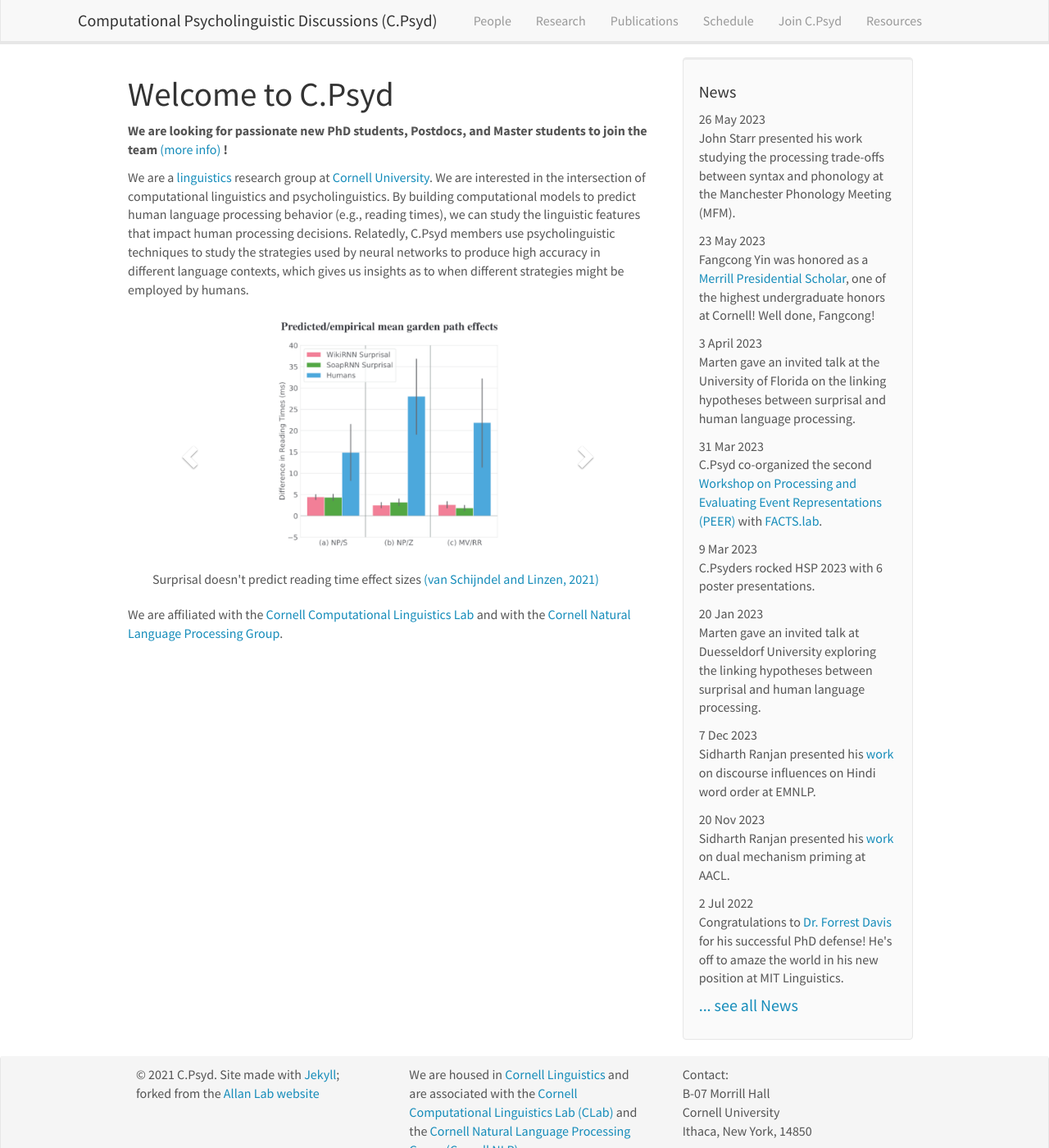
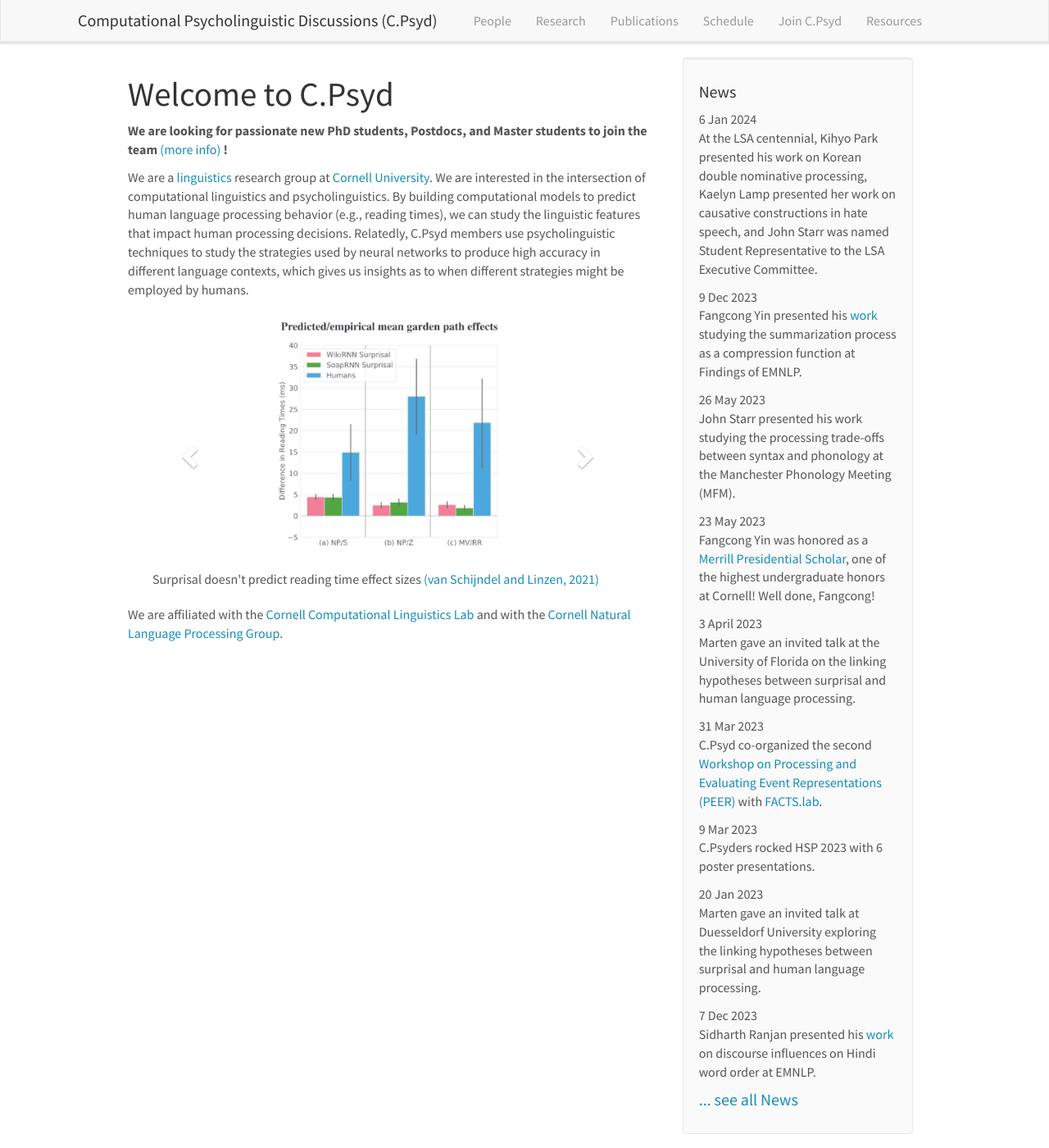
Before and after one commit to C-Psyd/c-psyd.github.io, a Jekyll site: the page built from _pages/home.md, in a window 1280 px wide and 1400 px high. Shown: the whole window at 82% size. Built offline with Jekyll 4.4.1, drawn with Linux system fonts in a browser that asks for light colours; nearby versions of some CDN libraries.

Commit message:
Update news.yml

```diff
--- a/_data/news.yml
+++ b/_data/news.yml
@@ -1,3 +1,9 @@
+- date: 6 Jan 2024
+  headline: At the LSA centennial, Kihyo Park presented his work on Korean double nominative processing, Kaelyn Lamp presented her work on causative constructions in hate speech, and John Starr was named Student Representative to the LSA Executive Committee.
+
+- date: 9 Dec 2023
+  headline: Fangcong Yin presented his <a href="https://aclanthology.org/2023.findings-emnlp.532.pdf">work</a> studying the summarization process as a compression function at Findings of EMNLP.
+
 - date: 26 May 2023
   headline: John Starr presented his work studying the processing trade-offs between syntax and phonology at the Manchester Phonology Meeting (MFM).
 
```
